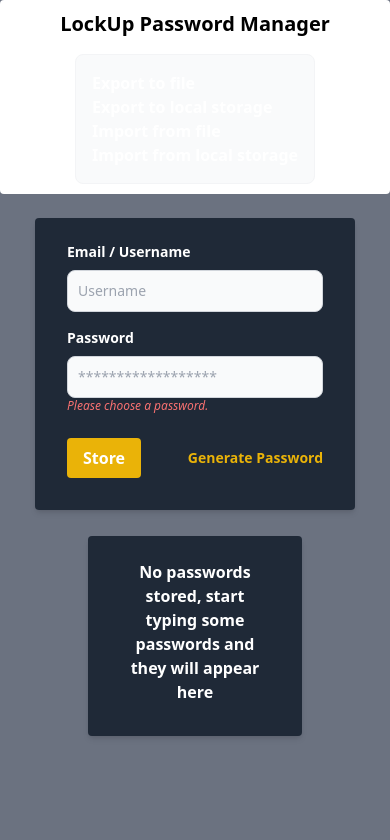
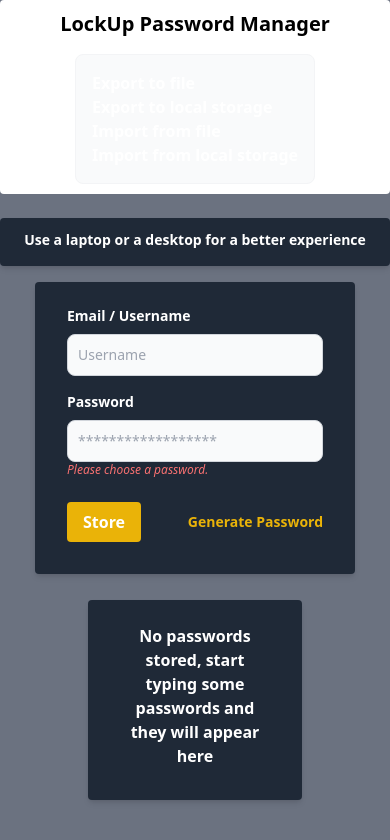
Before and after one commit to meeranh/LockUp, a React (Vite) app: page / in a window 390 px wide. Shown: the top 840 px of the page. Built offline with nearby package versions, Linux system fonts and the light colour scheme.

Commit message:
Added screen-width warning

```diff
--- a/src/App.jsx
+++ b/src/App.jsx
@@ -11,8 +11,13 @@
         <TopButtons />
         <br />
       </header>
+      <div className="md:hidden">
+        <p className="warning text-center font-bold text-white text-sm bg-gray-800 shadow-md rounded pt-3 pb-4 mb-4">
+          Use a laptop or a desktop for a better experience
+        </p>
+      </div>
       <MainUI />
-    </PassProvider>
+    </PassProvider >
   )
 }
 
```
